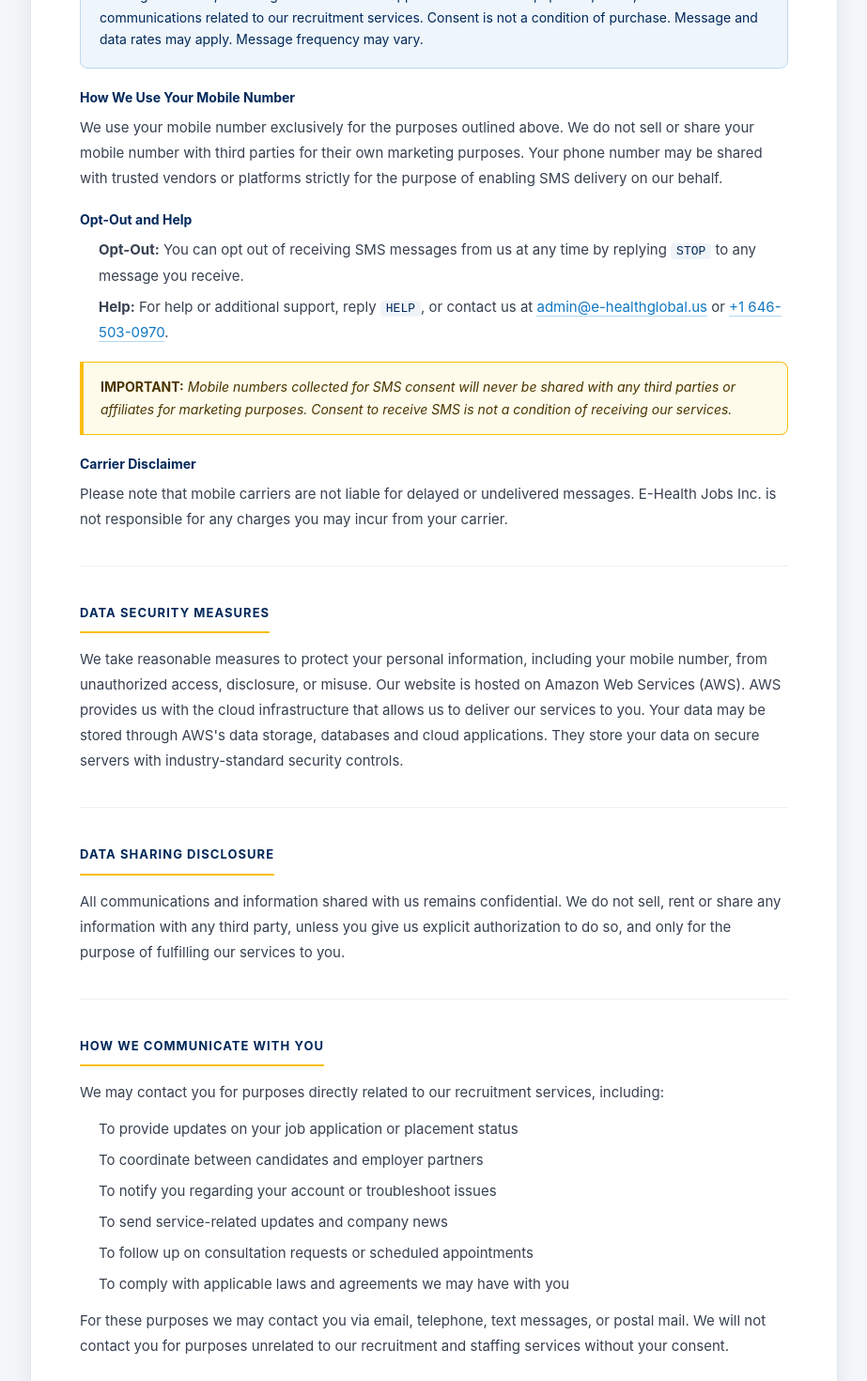
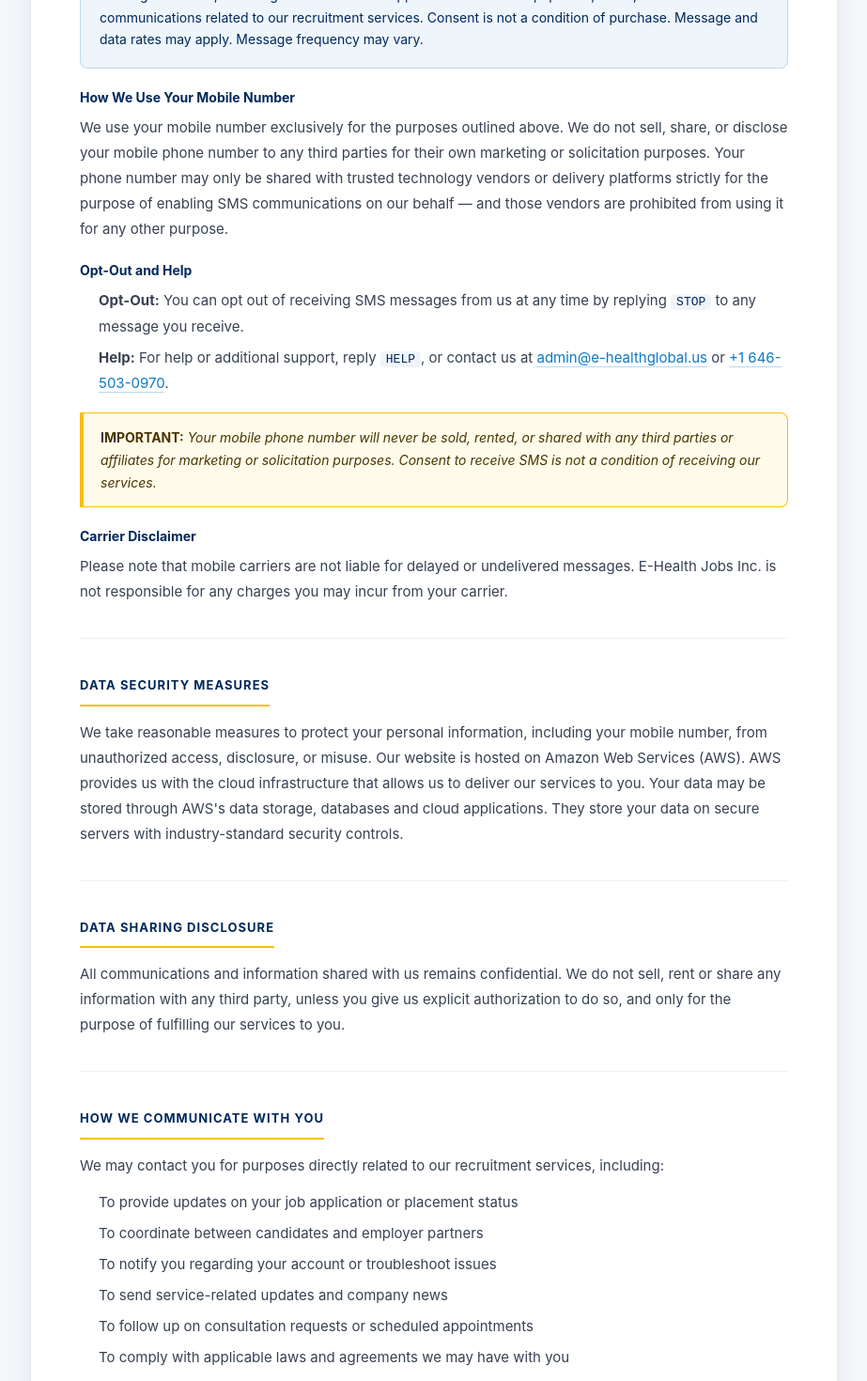
Before and after one commit to EHealthJobs/E-HealthJobs, a Next.js app: page /privacy-policy in a window 1280 px wide. Shown: the part 1940-3410 px from the top of the page at 94% size, without its empty margins (178-1101 px from the left). Built offline with nearby package versions, Linux system fonts and the light colour scheme; no server answers.

Commit message:
Client changes

```diff
--- a/src/app/privacy-policy/page.jsx
+++ b/src/app/privacy-policy/page.jsx
@@ -136,11 +136,7 @@ export default function PrivacyPolicyPage() {
 
               <h3 className="pp-sub-heading">How We Use Your Mobile Number</h3>
               <p>
-                We use your mobile number exclusively for the purposes outlined above.
-                We do not sell or share your mobile number with third parties for their
-                own marketing purposes. Your phone number may be shared with trusted
-                vendors or platforms strictly for the purpose of enabling SMS delivery
-                on our behalf.
+                We use your mobile number exclusively for the purposes outlined above. We do not sell, share, or disclose your mobile phone number to any third parties for their own marketing or solicitation purposes. Your phone number may only be shared with trusted technology vendors or delivery platforms strictly for the purpose of enabling SMS communications on our behalf — and those vendors are prohibited from using it for any other purpose.
               </p>
 
               <h3 className="pp-sub-heading">Opt-Out and Help</h3>
@@ -161,9 +157,7 @@ export default function PrivacyPolicyPage() {
               <div className="pp-important">
                 <strong>IMPORTANT:</strong>{" "}
                 <em>
-                  Mobile numbers collected for SMS consent will never be shared with
-                  any third parties or affiliates for marketing purposes. Consent to
-                  receive SMS is not a condition of receiving our services.
+                  Your mobile phone number will never be sold, rented, or shared with any third parties or affiliates for marketing or solicitation purposes. Consent to receive SMS is not a condition of receiving our services.
                 </em>
               </div>
 
@@ -218,10 +212,7 @@ export default function PrivacyPolicyPage() {
                 </li>
               </ul>
               <p>
-                For these purposes we may contact you via email, telephone, text
-                messages, or postal mail. We will not contact you for purposes
-                unrelated to our recruitment and staffing services without your
-                consent.
+                For these purposes we may contact you via email, telephone, text messages, or postal mail. We will not contact you for purposes unrelated to our recruitment services without your consent.
               </p>
             </Section>
 
--- a/src/components/ContactForm.tsx
+++ b/src/components/ContactForm.tsx
@@ -5,11 +5,9 @@ import { Card, CardContent, CardHeader, CardTitle } from "@/components/ui/card";
 import { Input } from "@/components/ui/input";
 import { Label } from "@/components/ui/label";
 import { Button } from "@/components/ui/button";
-import { Checkbox } from "@/components/ui/checkbox";
 import { toast } from "sonner";
 import Link from "next/link";
 import axiosInstance from "../lib/axiosInstance";
-import { useRouter } from "next/navigation";
 
 
 const initialFormData = {
@@ -34,8 +32,6 @@ const ContactForm = () => {
   });
   const [isSubmitting, setIsSubmitting] = useState(false);
 
-  const router = useRouter();
-
   const validateForm = () => {
     const nextErrors = {
       firstName: formData.FirstName.trim() ? "" : "First name is required.",
@@ -43,9 +39,10 @@ const ContactForm = () => {
       companyName: formData.companyName.trim() ? "" : "Company name is required.",
       email: formData.Email.trim() ? "" : "Email is required.",
       phone: "",
-      privacyPolicy: formData.privacyPolicy
-        ? ""
-        : "You must agree to the Privacy Policy and Terms of Service.",
+      privacyPolicy: "",
+      // privacyPolicy: formData.privacyPolicy
+      //   ? ""
+      //   : "You must agree to the Privacy Policy and Terms of Service.",
     };
 
     setErrors(nextErrors);
@@ -99,10 +96,10 @@ const ContactForm = () => {
       if (response.data.success || response.data.result?.success) {
           // toast.success('Form submitted successfully!');
           toast.success("Thank you! We'll contact you soon.");
+          setTimeout(() => {
+              window.location.href = '/';
+          }, 100);
           setIsSubmitting(false);
-          setTimeout(() => {
-              router.push('/');
-          }, 100);
       } else {
         toast.error(response.data.message || 'Form submission failed.');
         setIsSubmitting(false);
```
